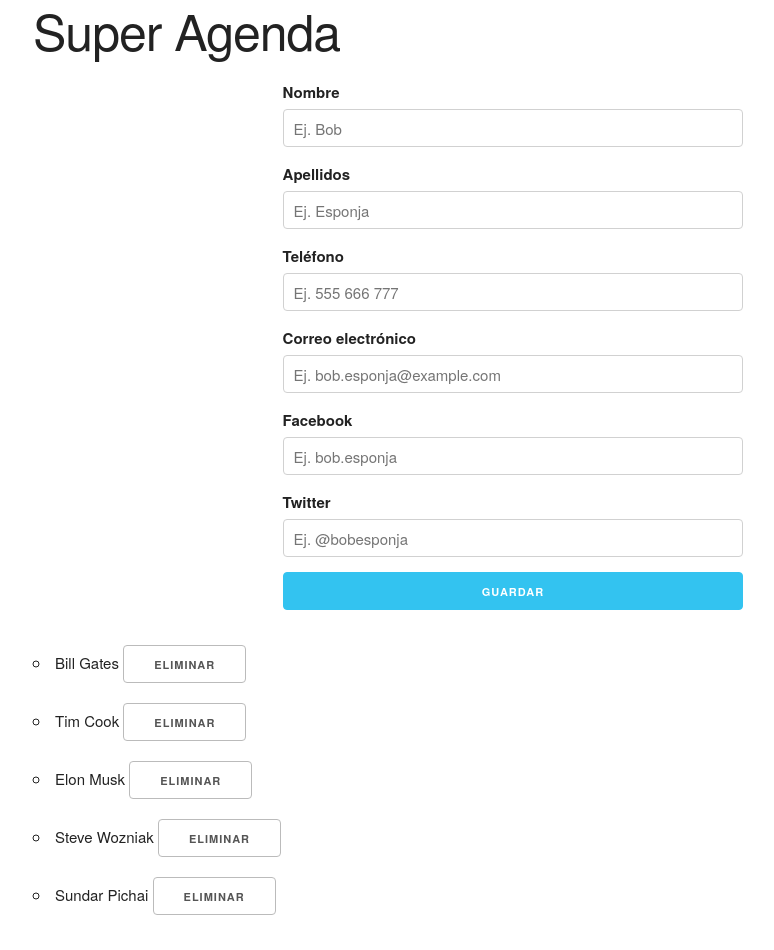
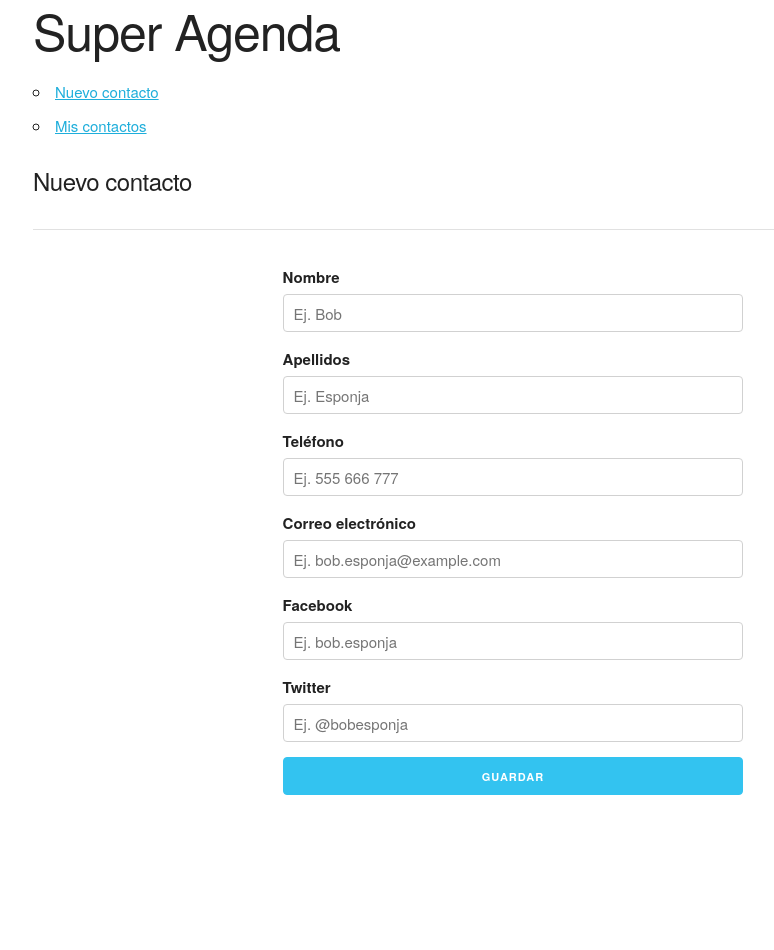
Before and after one commit to vermicida/kc-angular-altran, an Angular app: page /nuevo in a window 1280 px wide. Before the commit this address led to /. Shown: the whole page, without its empty margins (127-901 px from the left). After the commit the page ends 830 px from the top, so only its background shows below. Built offline with nearby package versions, Linux system fonts and the light colour scheme.

Commit message:
Nuestra agenda pasa a ser Single Page Application

```diff
--- a/src/app/app-routing.module.ts
+++ b/src/app/app-routing.module.ts
@@ -1,7 +1,29 @@
 import { NgModule } from '@angular/core';
 import { Routes, RouterModule } from '@angular/router';
 
-const routes: Routes = [];
+import { NuevoContactoComponent } from './nuevo-contacto/nuevo-contacto.component';
+import { MisContactosComponent } from './mis-contactos/mis-contactos.component';
+
+// El routing de nuestra app se hace indicando rutas en la constante
+// de tipo 'Routes' que tenemos en el módulo 'AppRoutingModule'. Las
+// rutas no son más que pares de 'path' y 'component'; en 'path' indicamos
+// la ruta a navegar y en 'component' indicamos el componente que se
+// pintará cuando se navegue la ruta.
+const routes: Routes = [
+  {
+    path: 'nuevo',
+    component: NuevoContactoComponent
+  },
+  {
+    path: 'todos',
+    component: MisContactosComponent
+  },
+  {
+    path: '**',
+    pathMatch: 'full',
+    redirectTo: 'todos'
+  }
+];
 
 @NgModule({
   imports: [RouterModule.forRoot(routes)],
--- a/src/app/app.component.html
+++ b/src/app/app.component.html
@@ -1,25 +1,29 @@
 <div class="container">
-  <div>
-    <header>
-      <h1>Super Agenda</h1>
-    </header>
-  </div>
-  <div>
-    <app-formulario-contacto
-      (botonGuardarPulsado)="guardarContacto($event)">
-    </app-formulario-contacto>
-    <!--
-      Para instanciar un componente usamos su 'selector' como
-      etiqueta HTML. Para enlazar datos al componente hijo, usamos
-      como atributos aquellos que estén decorados con '@Input' en él.
-      Por otro lado, para suscribirnos a sus eventos, lo haremos
-      indicando entre paréntesis el nombre del mismo, que está decorado
-      en el hijo con '@Output'. Para recoger los datos del evento, sean
-      del tipo del sean, utilizamos la palabra reservada '$event'.
-    -->
-    <app-lista-contactos
-      [contactos]="listaContactos"
-      (botonEliminarPulsado)="borrarContacto($event)">
-    </app-lista-contactos>
-  </div>
+  <header>
+    <h1>Super Agenda</h1>
+  </header>
+  <!-- Barra de navegación -->
+  <nav>
+    <ul>
+      <li>
+        <!--
+          Para navegar entre las rutas definidas en el módulo 'AppRoutingModule' debemos
+          hacer uso de la directiva 'RouterLink'. Si usamos el atributo estándar 'href'
+          la navegación la hace el navegador y no la app Angular, por lo que perdemos todas
+          las ventajas del Single Page Application.
+        -->
+        <a routerLink="/nuevo">Nuevo contacto</a>
+      </li>
+      <li>
+        <a routerLink="/todos">Mis contactos</a>
+      </li>
+    </ul>
+  </nav>
+  <!--
+    Para que el 'Router' de Angular sepa dónde trabajar el routing de la
+    app, es necesario establecer una zona dinámica. Esto lo hacemos con la
+    directiva 'RouterOutlet'. El 'Router' se encarga de hacer toda la
+    manipulación del DOM cuando navegamos una u otra sección.
+  -->
+  <router-outlet></router-outlet>
 </div>
--- a/src/app/app.component.ts
+++ b/src/app/app.component.ts
@@ -1,35 +1,8 @@
-import { Component, OnInit } from '@angular/core';
-
-import { ContactosService } from './contactos.service';
-import { Contacto } from './contacto';
+import { Component } from '@angular/core';
 
 @Component({
   selector: 'app-root',
   templateUrl: './app.component.html',
   styleUrls: ['./app.component.css']
 })
-export class AppComponent implements OnInit {
-
-  listaContactos: Contacto[];
-
-  // Para hacer una inyección de dependencias (en este caso de un servicio)
-  // tenemos que indicar en el constructor de la clase el parámetro
-  // correspondiente con el modificador de acceso (en este caso private) y
-  // anotarlo con el tipo a inyectar (en este caso ContactosService).
-  constructor(private _contactosService: ContactosService) { }
-
-  ngOnInit(): void {
-    console.log('AppComponent || OnInit');
-    this.listaContactos = this._contactosService.obtenerContactos();
-  }
-
-  guardarContacto(contacto: Contacto): void {
-    this._contactosService.crearContacto(contacto);
-    this.listaContactos = this._contactosService.obtenerContactos();
-  }
-
-  borrarContacto(contacto: Contacto): void {
-    this._contactosService.eliminarContacto(contacto);
-    this.listaContactos = this._contactosService.obtenerContactos();
-  }
-}
+export class AppComponent { }
--- a/src/app/app.module.ts
+++ b/src/app/app.module.ts
@@ -7,6 +7,8 @@ import { AppComponent } from './app.component';
 import { ListaContactosComponent } from './lista-contactos/lista-contactos.component';
 import { ContactosService } from './contactos.service';
 import { FormularioContactoComponent } from './formulario-contacto/formulario-contacto.component';
+import { NuevoContactoComponent } from './nuevo-contacto/nuevo-contacto.component';
+import { MisContactosComponent } from './mis-contactos/mis-contactos.component';
 
 @NgModule({
   // En el metadato 'declarations' indicamos todos los componentes, directivas y
@@ -15,7 +17,9 @@ import { FormularioContactoComponent } from './formulario-contacto/formulario-co
   declarations: [
     AppComponent,
     ListaContactosComponent,
-    FormularioContactoComponent
+    FormularioContactoComponent,
+    NuevoContactoComponent,
+    MisContactosComponent
   ],
   // En el metadato 'imports' indicamos todos aquellos módulos de los cuáles depende
   // nuestra app para funcionar.
--- /dev/null
+++ b/src/app/mis-contactos/mis-contactos.component.html
@@ -0,0 +1,19 @@
+<header>
+  <h5>Mis contactos</h5>
+  <hr>
+</header>
+<div>
+  <!--
+    Para instanciar un componente usamos su 'selector' como
+    etiqueta HTML. Para enlazar datos al componente hijo, usamos
+    como atributos aquellos que estén decorados con '@Input' en él.
+    Por otro lado, para suscribirnos a sus eventos, lo haremos
+    indicando entre paréntesis el nombre del mismo, que está decorado
+    en el hijo con '@Output'. Para recoger los datos del evento, sean
+    del tipo del sean, utilizamos la palabra reservada '$event'.
+  -->
+  <app-lista-contactos
+    [contactos]="listaContactos"
+    (botonEliminarPulsado)="borrarContacto($event)">
+  </app-lista-contactos>
+</div>
--- /dev/null
+++ b/src/app/mis-contactos/mis-contactos.component.ts
@@ -0,0 +1,27 @@
+import { Component, OnInit, ViewEncapsulation } from '@angular/core';
+
+import { ContactosService } from '../contactos.service';
+import { Contacto } from '../contacto';
+
+@Component({
+  selector: 'app-mis-contactos',
+  templateUrl: './mis-contactos.component.html',
+  styleUrls: ['./mis-contactos.component.css'],
+  encapsulation: ViewEncapsulation.None
+})
+export class MisContactosComponent implements OnInit {
+
+  listaContactos: Contacto[];
+
+  constructor(private _contactosService: ContactosService) { }
+
+  ngOnInit() {
+    this.listaContactos = this._contactosService.obtenerContactos();
+  }
+
+  borrarContacto(contacto: Contacto): void {
+    this._contactosService.eliminarContacto(contacto);
+    this.listaContactos = this._contactosService.obtenerContactos();
+  }
+
+}
--- /dev/null
+++ b/src/app/nuevo-contacto/nuevo-contacto.component.html
@@ -0,0 +1,9 @@
+<header>
+  <h5>Nuevo contacto</h5>
+  <hr>
+</header>
+<div>
+  <app-formulario-contacto
+    (botonGuardarPulsado)="guardarContacto($event)">
+  </app-formulario-contacto>
+</div>
--- /dev/null
+++ b/src/app/nuevo-contacto/nuevo-contacto.component.ts
@@ -0,0 +1,27 @@
+import { Component, ViewEncapsulation } from '@angular/core';
+import { Router } from '@angular/router';
+
+import { ContactosService } from '../contactos.service';
+import { Contacto } from '../contacto';
+
+@Component({
+  selector: 'app-nuevo-contacto',
+  templateUrl: './nuevo-contacto.component.html',
+  styleUrls: ['./nuevo-contacto.component.css'],
+  encapsulation: ViewEncapsulation.None
+})
+export class NuevoContactoComponent {
+
+  // Para hacer una inyección de dependencias (en este caso de un servicio)
+  // tenemos que indicar en el constructor de la clase el parámetro
+  // correspondiente con el modificador de acceso (en este caso private) y
+  // anotarlo con el tipo a inyectar (en este caso ContactosService).
+  constructor(
+    private _contactosService: ContactosService,
+    private _router: Router) { }
+
+  guardarContacto(contacto: Contacto): void {
+    this._contactosService.crearContacto(contacto);
+    this._router.navigateByUrl('/todos');
+  }
+}
```
Also changed, not shown: src/app/mis-contactos/mis-contactos.component.css (added), src/app/nuevo-contacto/nuevo-contacto.component.css (added), 2 other files (tests, documents, lock files or other folders).
